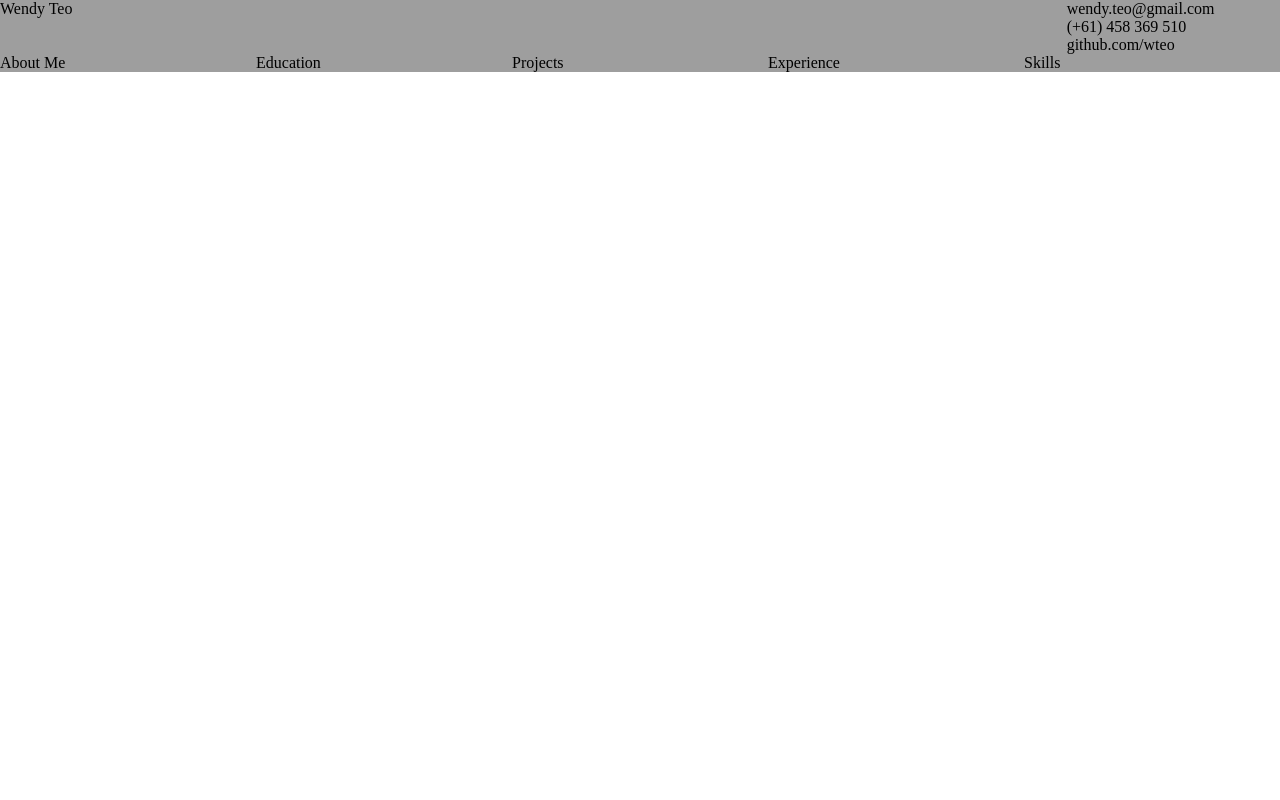
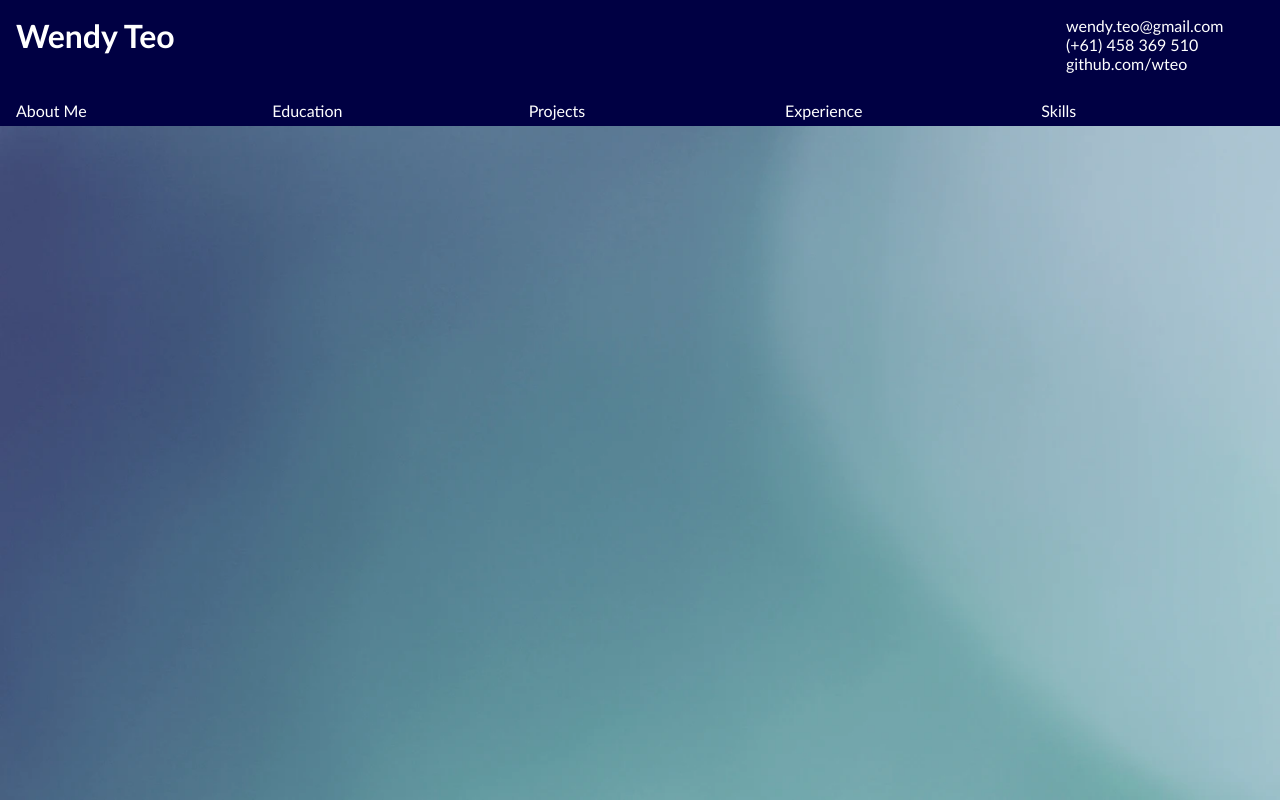
Before and after one commit to wteo/resumev2, a React (Create React App) app: page / in a window 1280 px wide. Built offline with nearby package versions, Linux system fonts and the light colour scheme.

Commit message:
Added styling to header component

```diff
--- a/src/components/Header.module.css
+++ b/src/components/Header.module.css
@@ -1,7 +1,8 @@
 header {
     display: flex;
     flex-direction: column;
-    background-color: rgb(158, 158, 158);
+    justify-content: center;
+    background-color: var(--header-background-color);
     position: fixed;
     top: 0;
     left: 0;
@@ -10,6 +11,7 @@ header {
 
 p {
     margin: 0;
+    color: var(--p-text-color);
 }
 
 .resumeHeader {
@@ -21,20 +23,40 @@ p {
     display: flex;
     flex-direction: row;
     flex: 5;
+    padding-top: 1rem;
+    padding-left: 1rem;
+    font-size: 200%;
+    font-weight: bold;
 }
 
 .contactDetails {
     display: flex;
     flex-direction: column;
     flex: 1;
+    padding-top: 1rem;
+    padding-right: 0.25rem;
+    padding-bottom: 1.5rem;
 }
 
 nav {
     display: grid;
     grid-template-columns: 1fr 1fr 1fr 1fr 1fr;
+    column-gap: 0.10rem;
+    padding-top: 0.25rem;
+    padding-bottom: 0.10rem;
+}
+
+nav p {
+    background-color: var(--header-background-color);
+    font-size: 100%;
+    transition: background-color 0.5s, color 0.5s, text-decoration 0.5s;
+    padding-left: 1rem;
+    padding-bottom: 0.25rem;
 }
 
 
 nav p:hover {
-    background-color:rgb(101, 101, 101)
+    background-color: rgb(0, 25, 107);
+    color: rgb(0, 51, 218);
+    text-decoration: underline;
 }
--- a/src/index.css
+++ b/src/index.css
@@ -3,3 +3,16 @@
 * {
   box-sizing: border-box;
 }
+
+:root {
+  --p-text-color: white;
+  --header-background-color: rgb(0, 0, 67);
+}
+
+body {
+  background-image: url('./images/background.webp');
+  background-repeat: no-repeat;
+  background-size: cover;
+  font-family:'Gill Sans', 'Gill Sans MT', Calibri, 'Trebuchet MS', sans-serif;
+  margin-top: 50rem;
+}
```
Also changed, not shown: src/images/background.webp (added), 1 other file (tests, documents, lock files or other folders).
